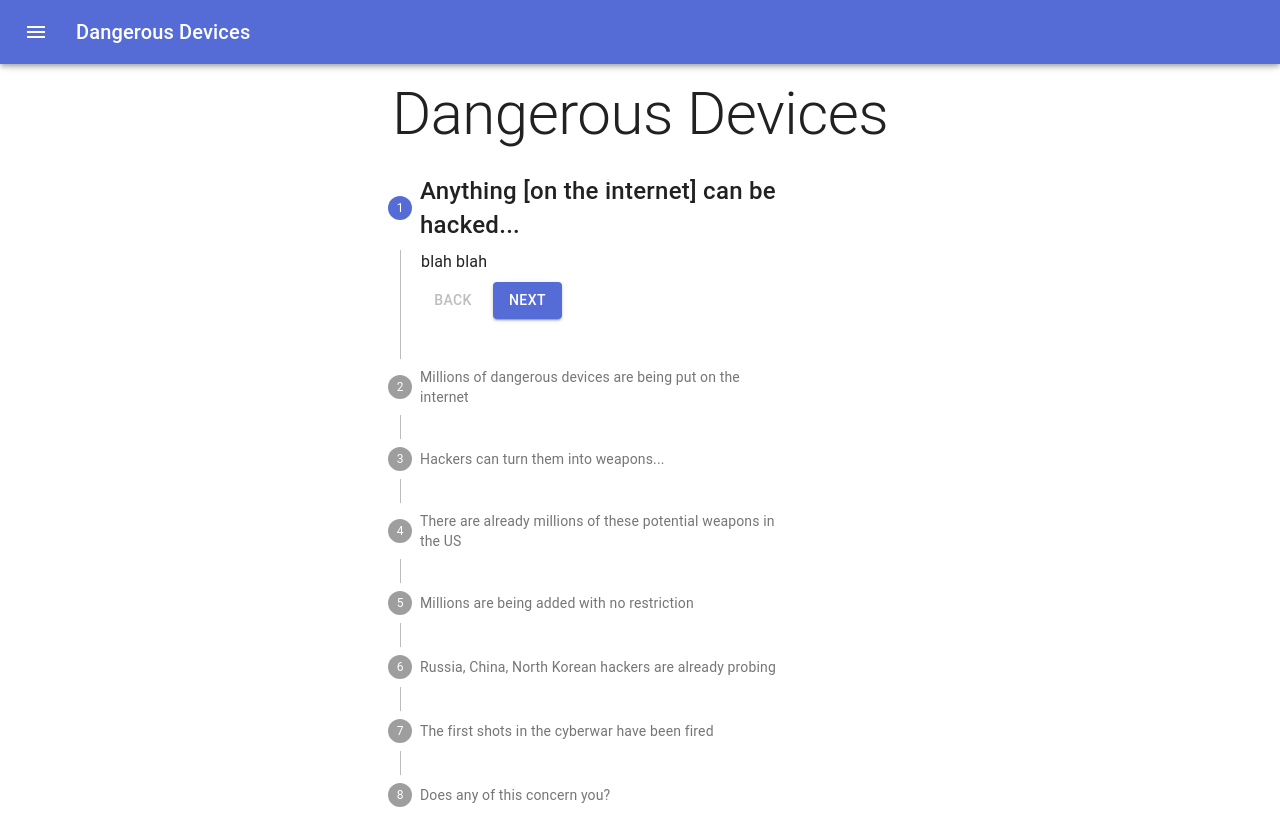
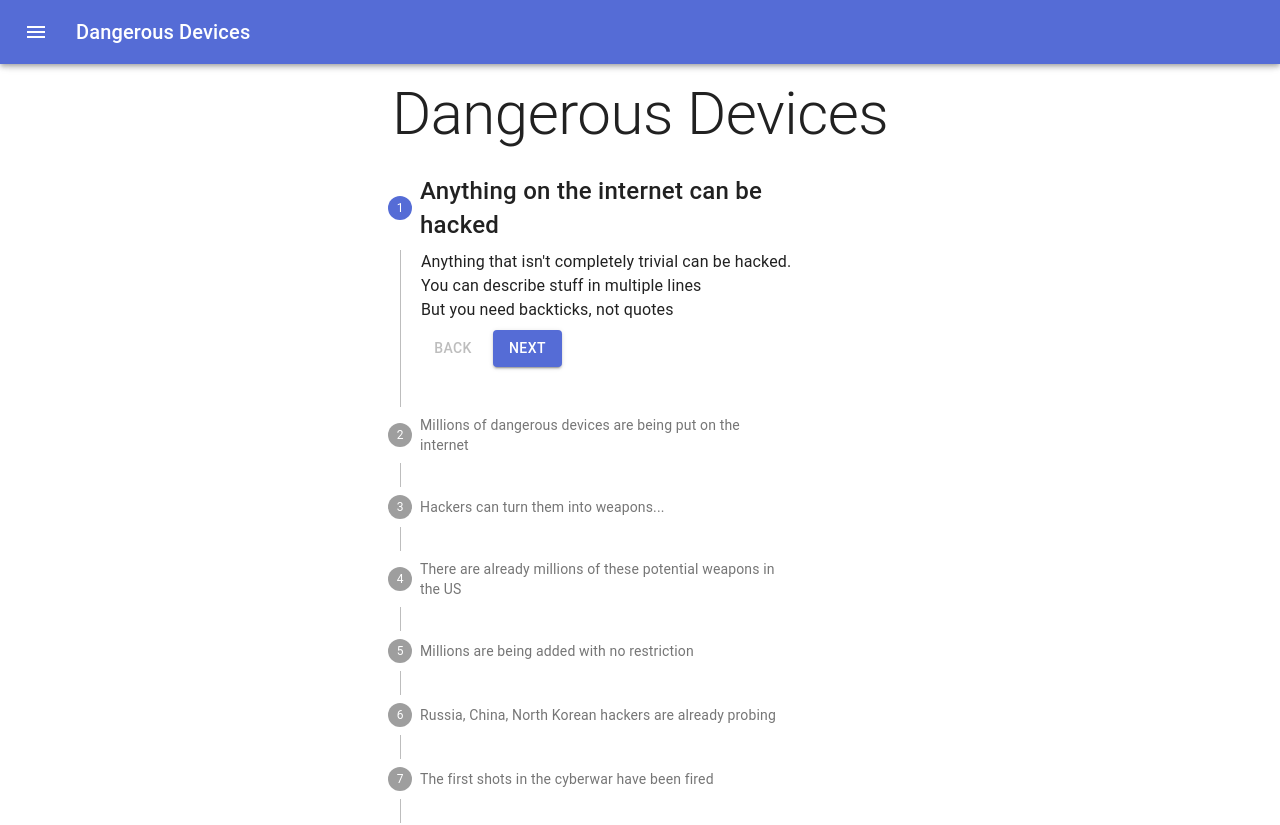
Before and after one commit to eldrgeek/eldr-dangerous, a React (Create React App) app: page / in a window 1280 px wide. Shown: the top 825 px of the page. Built offline with nearby package versions, Linux system fonts and the light colour scheme.

Commit message:
Multiline text in data

```diff
--- a/src/Components/Stepper.js
+++ b/src/Components/Stepper.js
@@ -61,7 +61,9 @@ export default function VerticalLinearStepper() {
               {step.title}
             </StepLabel>
             <StepContent>
-              <Typography align="left">{step.text}</Typography>
+              {step.text.split("\n").map(line => (
+                <Typography align="left">{line}</Typography>
+              ))}
               <div className={classes.actionsContainer}>
                 <div>
                   <Button
--- a/src/Data/Hacksteps.js
+++ b/src/Data/Hacksteps.js
@@ -1,7 +1,9 @@
 const Hacksteps = [
   {
-    title: "Anything [on the internet] can be hacked...",
-    text: "blah blah",
+    title: "Anything on the internet can be hacked",
+    text: `Anything that isn't completely trivial can be hacked.
+    You can describe stuff in multiple lines
+    But you need backticks, not quotes`,
     img: null,
     linkText: null,
     url: null
```
